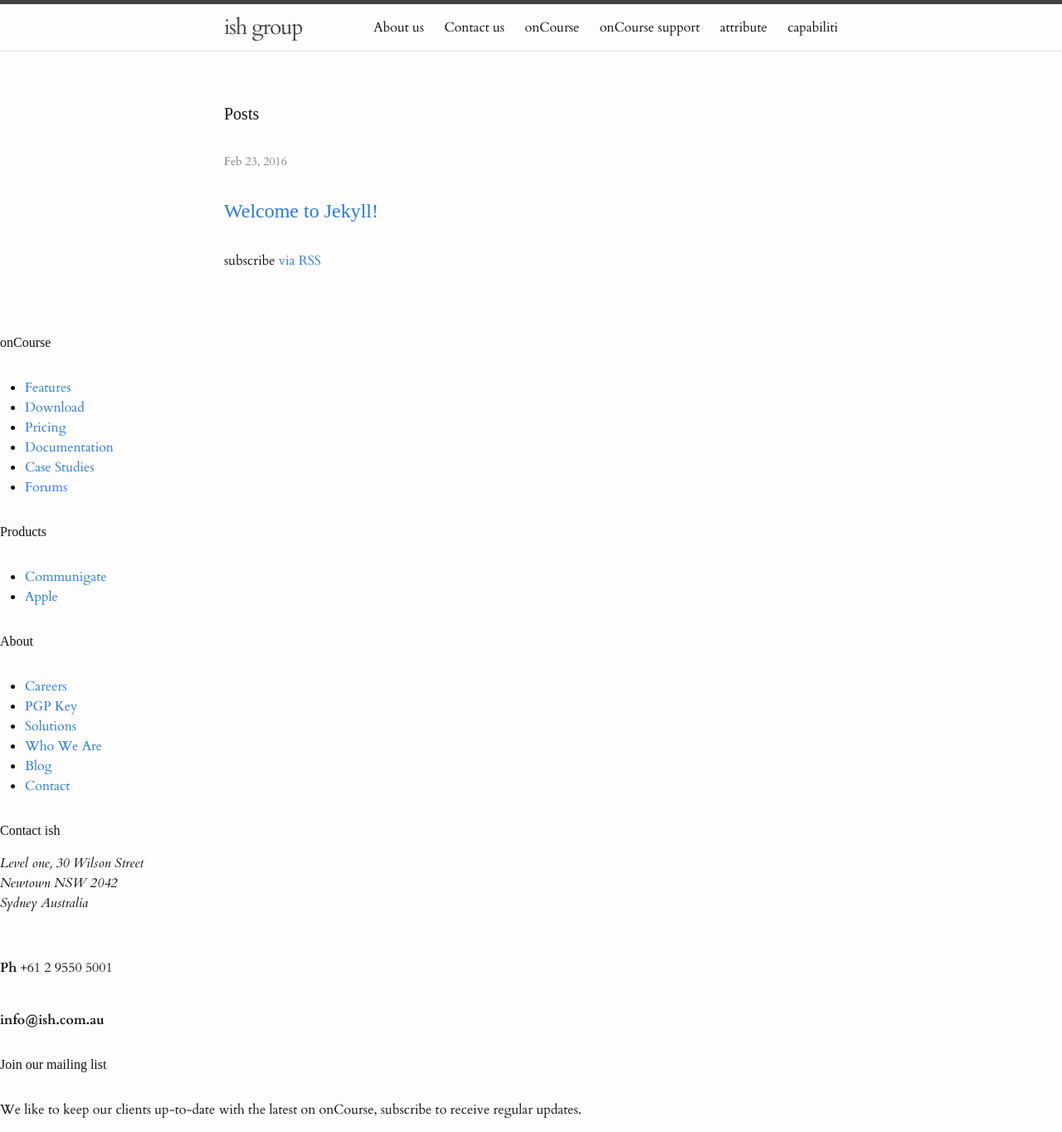
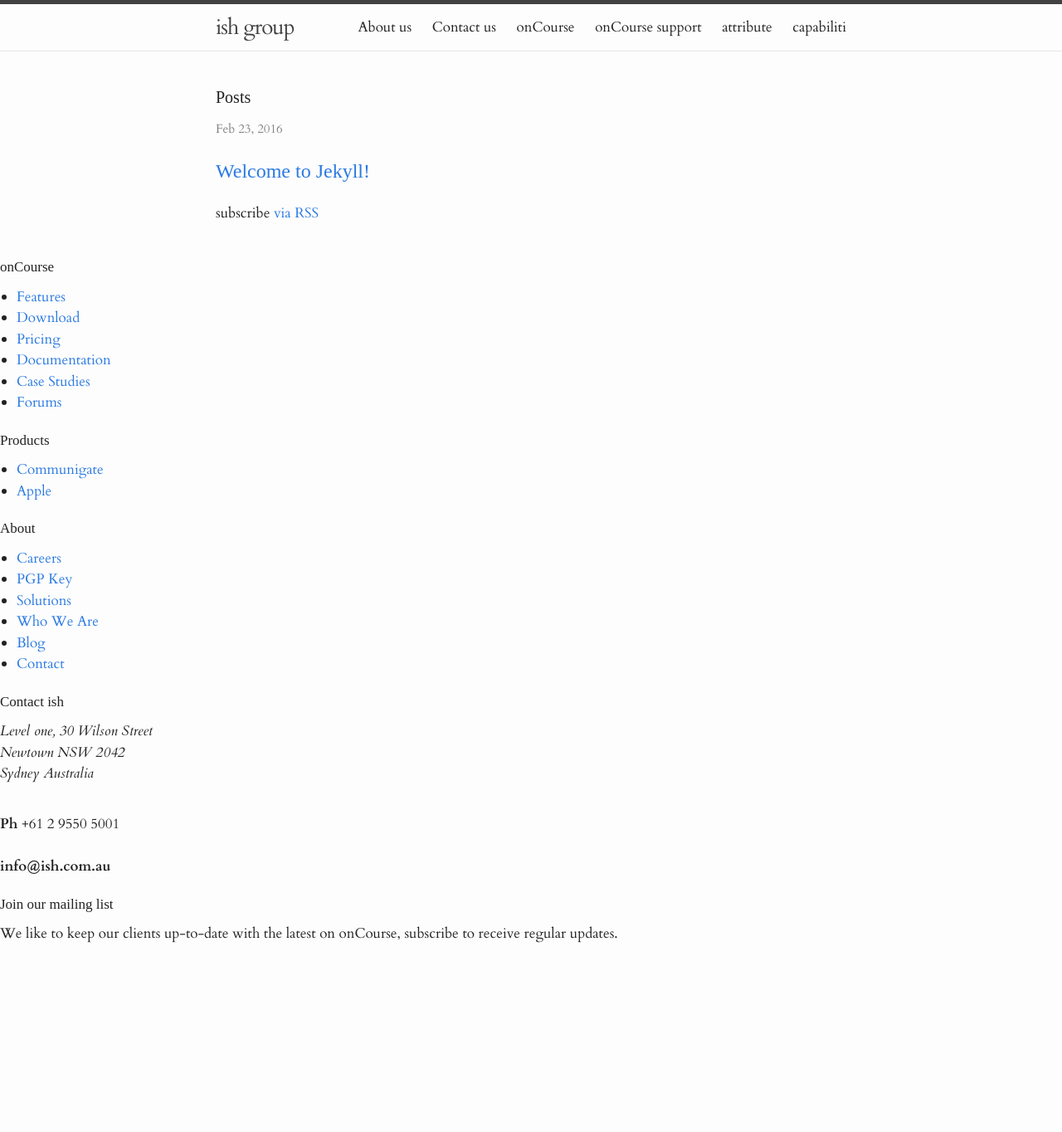
Before and after one commit to stephenmcilwaine/website, a Jekyll site: the page built from index.html, in a window 1280 px wide. Shown: the whole page at 83% size. Built offline with Jekyll 4.4.1, drawn with Linux system fonts in a browser that asks for light colours; some web fonts are replaced; after the commit the page ends 1138 px from its top, so only the background shows below that.

Commit message:
Minor cleanup of  heading styles

```diff
--- a/assets/css/_sass/_base.scss
+++ b/assets/css/_sass/_base.scss
@@ -25,19 +25,11 @@ body {
     font-kerning: normal;
 }
 
-
-
-/**
- * Set `margin-bottom` to maintain vertical rhythm
- */
-h1, h2, h3, h4, h5, h6,
 p, blockquote, pre,
 ul, ol, dl, figure,
 %vertical-rhythm {
-    margin-bottom: $spacing-unit / 2;
-    margin-top: $spacing-unit;
+    margin-top: $spacing-unit/2;
 }
-
 
 
 /**
@@ -85,6 +77,8 @@ li {
 h1, h2, h3, h4, h5, h6 {
     font-weight: $base-font-weight;
     font-family: 'Port Lligat Slab', serif;
+    margin-bottom: $spacing-unit / 2;
+    margin-top: $spacing-unit;
 }
 
 
--- a/assets/css/_sass/_layout.scss
+++ b/assets/css/_sass/_layout.scss
@@ -194,8 +194,6 @@
     font-size: 24px;
 }
 
-
-
 /**
  * Posts
  */
@@ -212,31 +210,3 @@
         font-size: 36px;
     }
 }
-
-.post-content {
-    margin-bottom: $spacing-unit;
-
-    h2 {
-        font-size: 32px;
-
-        @include media-query($on-laptop) {
-            font-size: 28px;
-        }
-    }
-
-    h3 {
-        font-size: 26px;
-
-        @include media-query($on-laptop) {
-            font-size: 22px;
-        }
-    }
-
-    h4 {
-        font-size: 20px;
-
-        @include media-query($on-laptop) {
-            font-size: 18px;
-        }
-    }
-}
--- a/assets/css/main.scss
+++ b/assets/css/main.scss
@@ -4,14 +4,14 @@
 
 // Our variables
 $base-font-family: 'Cardo', serif;
-$base-font-size:   16px;
-$base-font-weight: 400;
+$base-font-size:   17px;
+$base-font-weight: 300;
 $small-font-size:  $base-font-size * 0.875;
 $base-line-height: 1.5;
 
-$spacing-unit:     30px;
+$spacing-unit:     20px;
 
-$text-color:       #111;
+$text-color:       #222;
 $background-color: #fdfdfd;
 $brand-color:      #2a7ae2;
 
```
Also changed, not shown: index.html (line endings or trailing spaces).
